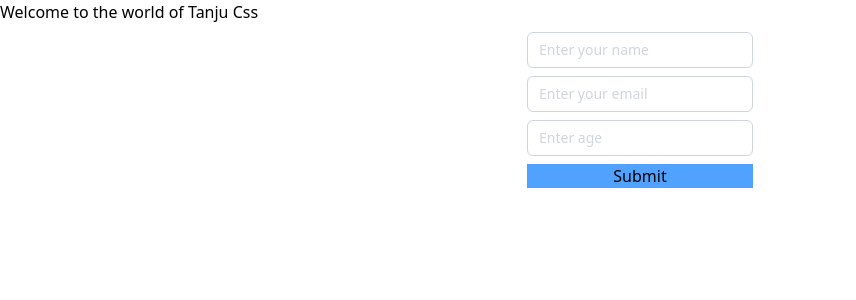
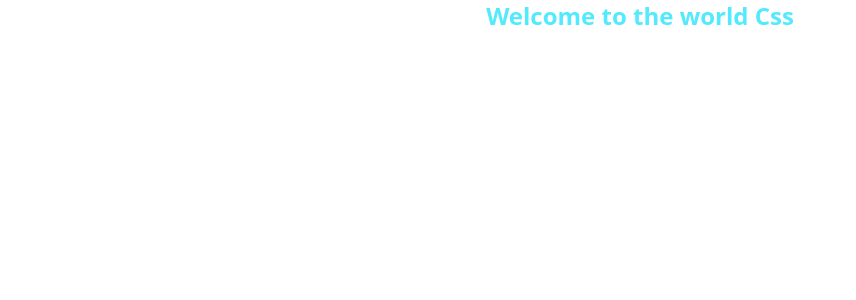
Before and after one commit to 2019331101-Tanjumul/React-int, a React (Vite) app in the folder React_files_learn/CRUD/CRUD/: page / in a window 1280 px wide. Shown: the top 300 px of the page, without its empty margins (0-856 px from the left). Built offline with nearby package versions, Linux system fonts and the light colour scheme.

Commit message:
retrying - added the 3 input fields

```diff
--- a/React_files_learn/CRUD/CRUD/src/App.jsx
+++ b/React_files_learn/CRUD/CRUD/src/App.jsx
@@ -1,12 +1,10 @@
-import User from './Users';
+import User from './Users/index.jsx';
 
 const App = () => {
-  return <div className= ''>
+  return <div className= 'text-center font-bold text-2xl text-cyan-300'>
 
-    <h1> Welcome to the world of Tanju Css</h1>
-
+    <h1> Welcome to the world Css</h1>
     <User />
-
   </div>
 }
 export default App;
--- a/React_files_learn/CRUD/CRUD/src/Users/index.jsx
+++ b/React_files_learn/CRUD/CRUD/src/Users/index.jsx
@@ -1,25 +1,13 @@
-
 const User = () => {
     return (
 
-     <div className=" flex justify-center  ">
-        <form action="" className="flex justify-center align-center"
-       const onSubmit ={ (e) =>{
-        e.preventDefault();
-       }}
-        >
-
-       <div className="mt-2 flex flex-col gap-2 w-[290%]">
-       <input type="name " name="name" id="name" autocomplete="" placeholder="Enter your name" class="block w-full rounded-md bg-white px-3 py-1.5 text-base text-gray-900 outline-1 -outline-offset-1 outline-gray-300 placeholder:text-gray-300 focus:outline-2 focus:-outline-offset-2 focus:outline-indigo-600 sm:text-sm/6" />
-
-        <input type="email" name="email" id="email" autocomplete="" placeholder="Enter your email"   class="block w-full rounded-md bg-white px-3 py-1.5 text-base text-gray-900 outline-1 -outline-offset-1 outline-gray-300 placeholder:text-gray-300 focus:outline-2 focus:-outline-offset-2 focus:outline-indigo-600 sm:text-sm/6" />
-
-        <input type="contact" name="Number" id="age" autocomplete="" placeholder="Enter age"  class="block w-full rounded-md bg-white px-3 py-1.5 text-base text-gray-900 outline-1 -outline-offset-1 outline-gray-300 placeholder:text-gray-300 focus:outline-2 focus:-outline-offset-2 focus:outline-indigo-600 sm:text-sm/6" />
-        <button type ="submit" className="bg-blue-400">Submit</button>
-       </div>
-        </form>
-
-     </div>
+  <div>
+    <form>
+        <input type= "text" name = "name" />
+        <input type = "text" name = "email"/>
+        <input type = "text" name = "email"/>
+    </form>
+  </div>
     );
 };
 
```
Also changed, not shown: React_files_learn/CRUD/CRUD/src/Users/Userform.jsx (deleted).
